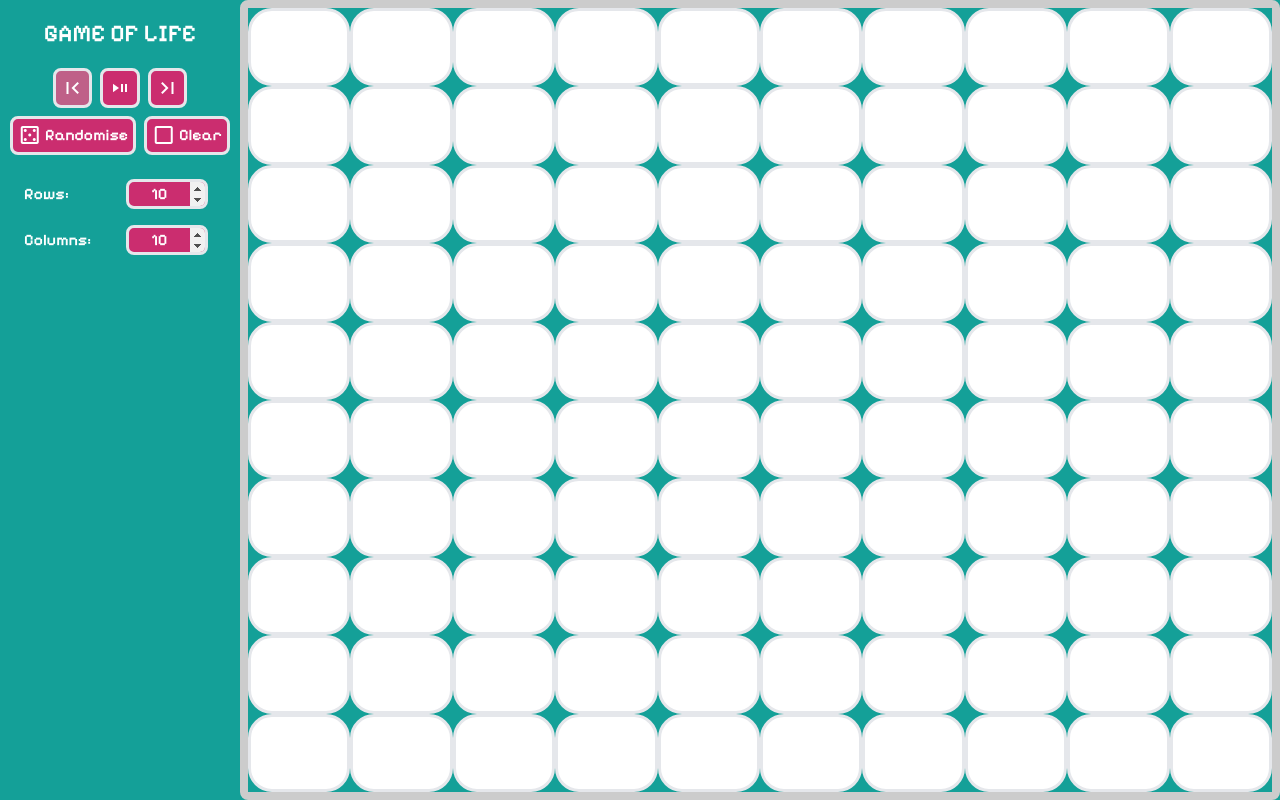
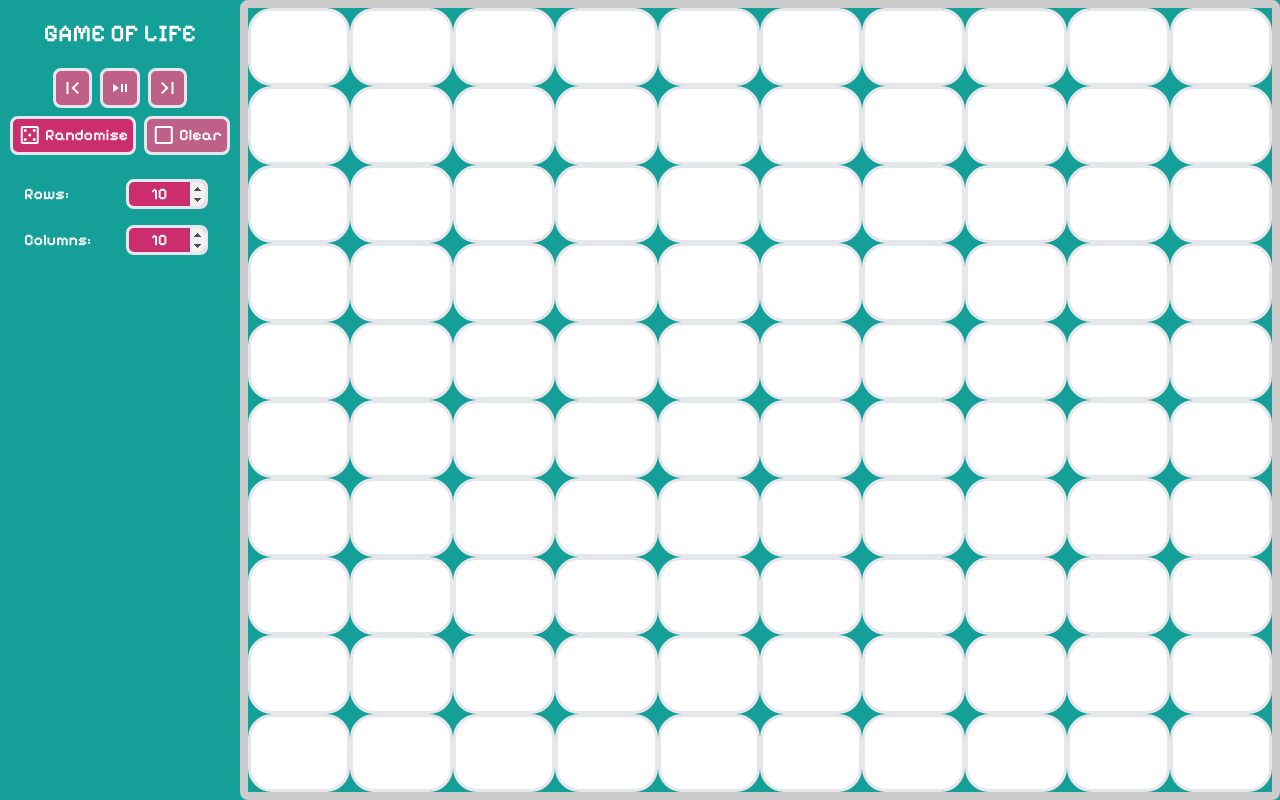
Before and after one commit to Pjstilwell/PersonalSite, a Next.js app in the folder still-peter/: page / in a window 1280 px wide. Built offline with nearby package versions, Linux system fonts and the light colour scheme.

Commit message:
Added disabled logic for empty grid

```diff
--- a/still-peter/src/app/components/controls.tsx
+++ b/still-peter/src/app/components/controls.tsx
@@ -15,12 +15,16 @@ export default function Controls(props: any) {
             <span className="material-symbols-outlined">first_page</span>
           </button>
           <button
+            disabled={!props.activeCells}
             className={playClickedClass}
             onClick={() => props.togglePlaying()}
           >
             <span className="material-symbols-outlined">play_pause</span>
           </button>
-          <button onClick={() => props.goClicked()}>
+          <button
+            disabled={!props.activeCells}
+            onClick={() => props.goClicked()}
+          >
             <span className="material-symbols-outlined">last_page</span>
           </button>
         </div>
@@ -31,7 +35,7 @@ export default function Controls(props: any) {
             </span>
             <p className="pixelify-sans-ps">Randomise</p>
           </button>
-          <button onClick={() => props.clear()}>
+          <button disabled={!props.activeCells} onClick={() => props.clear()}>
             <span className="material-symbols-outlined casino-logo-spacing">
               check_box_outline_blank
             </span>
--- a/still-peter/src/app/components/home.tsx
+++ b/still-peter/src/app/components/home.tsx
@@ -17,6 +17,9 @@ export default function Home() {
     GridFunctions.initialiseIterationStore(numRows, numCols)
   );
   const [playing, setPlaying] = useState(false);
+
+  //tracks if any cells are active
+  const [activeCells, setActiveCells] = useState(false);
 
   // Using a ref to always get the latest value of `playing` inside the setTimeout callback
   const playingRef = useRef(playing);
@@ -53,6 +56,12 @@ export default function Home() {
         nextIteration
       )
     );
+
+    if (newVal) setActiveCells(true);
+    else
+      setActiveCells(
+        GridFunctions.checkForActiveCells(nextIteration, numRows, numCols)
+      );
   }
 
   function pushCurIterationToStore() {
@@ -72,13 +81,20 @@ export default function Home() {
     );
     setNextIteration(newIteration);
     setIteration(newIteration);
+
+    setActiveCells(
+      GridFunctions.checkForActiveCells(newIteration, numRows, numCols)
+    );
   }
 
   function backClicked() {
     let newIteration = iterationStore.pop()!;
     setNextIteration(newIteration);
     setIteration(newIteration);
-    console.log(iterationStore);
+
+    setActiveCells(
+      GridFunctions.checkForActiveCells(newIteration, numRows, numCols)
+    );
   }
 
   const togglePlaying = () => {
@@ -110,6 +126,10 @@ export default function Home() {
     setIterationStore(GridFunctions.initialiseIterationStore(numRows, numCols));
 
     pushCurIterationToStore();
+
+    setActiveCells(
+      GridFunctions.checkForActiveCells(newIteration, numRows, numCols)
+    );
   }
 
   function clearGrid() {
@@ -120,6 +140,8 @@ export default function Home() {
     let newIteration = GridFunctions.createIterationArray(numRows, numCols);
     setNextIteration(newIteration);
     setIteration(newIteration);
+
+    setActiveCells(false);
   }
 
   let props = {
@@ -141,6 +163,7 @@ export default function Home() {
     playing: playing,
     togglePlaying,
     iterationsLength: iterationStore.length,
+    activeCells: activeCells,
   };
 
   return (
--- a/still-peter/src/app/grid-functions.ts
+++ b/still-peter/src/app/grid-functions.ts
@@ -101,4 +101,21 @@ export class GridFunctions {
 
     return iteration;
   }
+
+  /**
+   * Check for any active cells. Used to disable other functionality
+   * when no cells are active
+   */
+  public static checkForActiveCells(
+    currentIteration: boolean[][],
+    numRows: number,
+    numCols: number
+  ): boolean {
+    for (let i = 0; i < numRows; i++) {
+      for (let j = 0; j < numCols; j++) {
+        if (currentIteration[i][j]) return true;
+      }
+    }
+    return false;
+  }
 }
```
